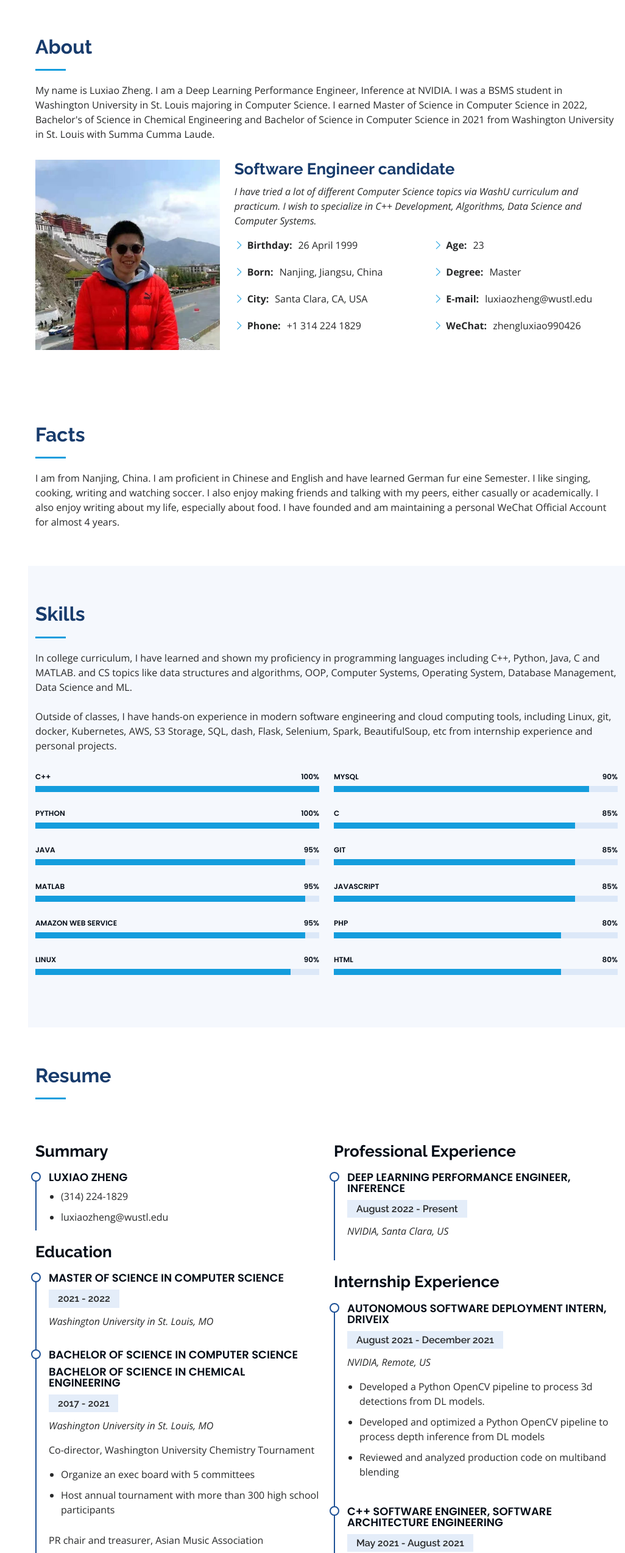
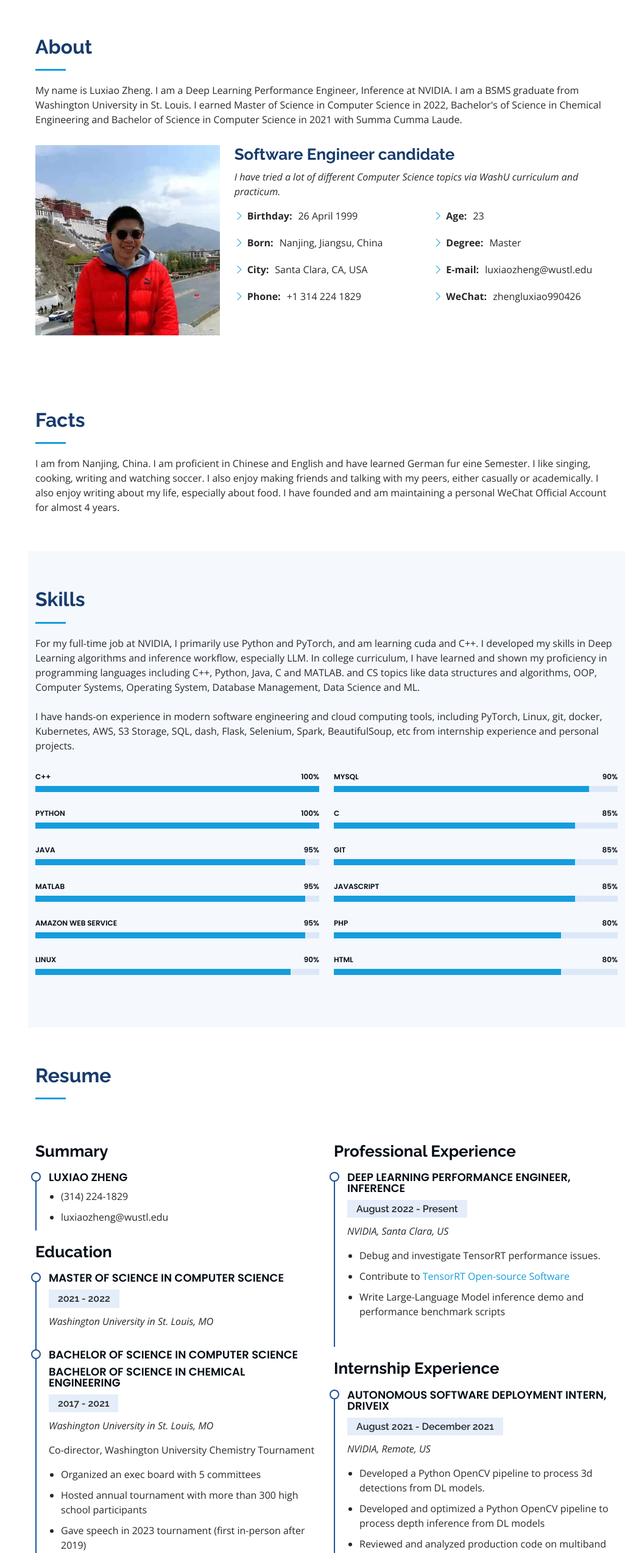
Before and after one commit to luxiaozheng/luxiaozheng.github.io, a plain HTML site: page index.html in a window 1280 px wide. Shown: the part 802-3349 px from the top of the page at 61% size, without its empty margins (254-1280 px from the left). Drawn offline with nearby package versions, Linux system fonts and the light colour scheme.

Commit message:
Update recent classes

```diff
--- a/index.html
+++ b/index.html
@@ -84,9 +84,9 @@
         <div class="section-title">
           <h2>About</h2>
           <p>My name is Luxiao Zheng. I am a Deep Learning Performance Engineer, Inference at NVIDIA.
-            I was a BSMS student in Washington University in St. Louis majoring in Computer Science.
-            I earned Master of Science in Computer Science in 2022, Bachelor's of Science in Chemical Engineering and Bachelor of Science in Computer Science in 2021
-            from Washington University in St. Louis with Summa Cumma Laude.
+            I am a BSMS graduate from Washington University in St. Louis.
+            I earned Master of Science in Computer Science in 2022, Bachelor's of Science in Chemical Engineering and
+            Bachelor of Science in Computer Science in 2021 with Summa Cumma Laude.
           </p>
         </div>
 
@@ -98,7 +98,6 @@
             <h3>Software Engineer candidate</h3>
             <p class="fst-italic">
               I have tried a lot of different Computer Science topics via WashU curriculum and practicum.
-              I wish to specialize in C++ Development, Algorithms, Data Science and Computer Systems.
             </p>
             <div class="row">
               <div class="col-lg-6">
@@ -176,12 +175,13 @@
         <div class="section-title">
           <h2>Skills</h2>
           <p>
+            For my full-time job at NVIDIA, I primarily use Python and PyTorch, and am learning cuda and C++. I developed my skills in Deep Learning algorithms and inference workflow, especially LLM.
             In college curriculum, I have learned and shown my proficiency in programming languages including C++, Python, Java, C and MATLAB.
             and CS topics like data structures and algorithms, OOP, Computer Systems, Operating System, Database Management, Data Science and ML.
           </p>
           <br>
           <p>
-            Outside of classes, I have hands-on experience in modern software engineering and cloud computing tools, including Linux, git, docker, Kubernetes, AWS, S3 Storage,
+            I have hands-on experience in modern software engineering and cloud computing tools, including PyTorch, Linux, git, docker, Kubernetes, AWS, S3 Storage,
             SQL, dash, Flask, Selenium, Spark, BeautifulSoup, etc from internship experience and personal projects.
           </p>
         </div>
@@ -312,13 +312,15 @@
               <p><em>Washington University in St. Louis, MO</em></p>
               <p>Co-director, Washington University Chemistry Tournament</p>
               <ul>
-                <li>Organize an exec board with 5 committees</li>
-                <li>Host annual tournament with more than 300 high school participants</li>
+                <li>Organized an exec board with 5 committees</li>
+                <li>Hosted annual tournament with more than 300 high school participants</li>
+                <li>Gave speech in 2023 tournament (first in-person after 2019) </li>
               </ul>
               <p>PR chair and treasurer, Asian Music Association</p>
               <ul>
                 <li>Hosted monthly Karaoke events with food and boba.</li>
                 <li>Wrote more than 40 publications and advertisements</li>
+                <li>Active member until 2023</li>
               </ul>
               <p>Member of Alpha Chi Sigma, Chemistry professional fraternity</p>
             </div>
@@ -329,6 +331,11 @@
               <h4>Deep Learning Performance Engineer, Inference</h4>
               <h5>August 2022 - Present</h5>
               <p><em>NVIDIA, Santa Clara, US </em></p>
+              <ul>
+                <li> Debug and investigate TensorRT performance issues. </li>
+                <li> Contribute to <a href="https://github.com/NVIDIA/TensorRT">TensorRT Open-source Software</a></li>
+                <li> Write Large-Language Model inference demo and performance benchmark scripts </li>
+              </ul>
             </div>
             <h3 class="resume-title">Internship Experience</h3>
             <div class="resume-item">
@@ -370,8 +377,7 @@
       <div class="container">
         <div class="section-title">
           <h2>Courses</h2>
-          <p>Here are the list of some courses that I have taken and the methods and concepts that I have learned from the courses. Courses in bold indicates the courses that I have been a Teaching Assistant.
-            The color does not mean anything. It only means that the course website is public and you may click to look at more detailed information.
+          <p>Here are the list of some courses that I have taken and the methods and concepts that I have learned. Courses in bold indicates the courses that I have been a Teaching Assistant.
           </p>
           <p><b>Fun fact:</b> I am good at reciting the course listing, so all the below listing and the major topic description is type-written with no reference.</p>
         </div>
@@ -685,6 +691,7 @@
         </div>
         <h4>Academic Achievements</h4>
         <ul>
+          <li>EECE Graduate Teaching Award, April 2023</li>
           <li>Dean's List all semesters except Spring 2020 due to COVID-19 pandemic</li>
           <li>AIChE Rising Star Award, April 2020</li>
           <li>Fundamentals of Engineering Exam(Chemical Engineering) Passed, August 2020</li>
```
